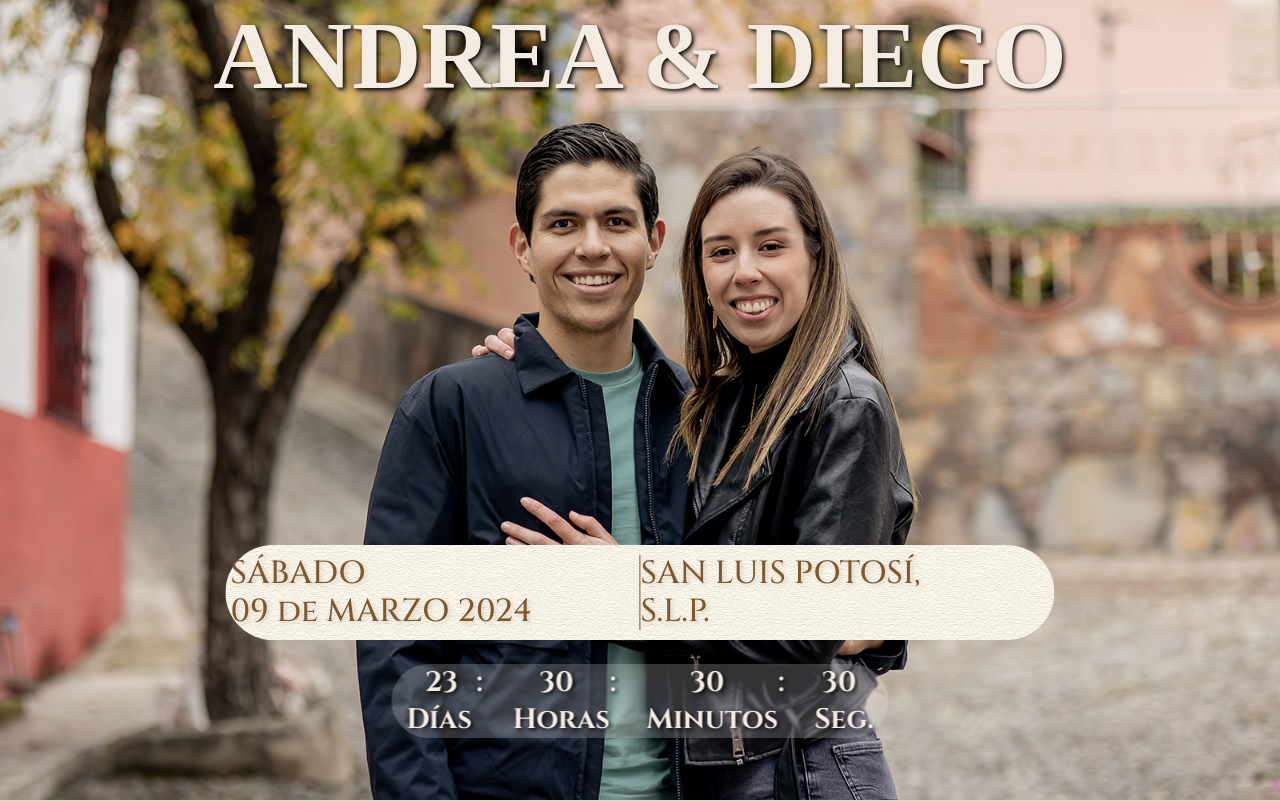
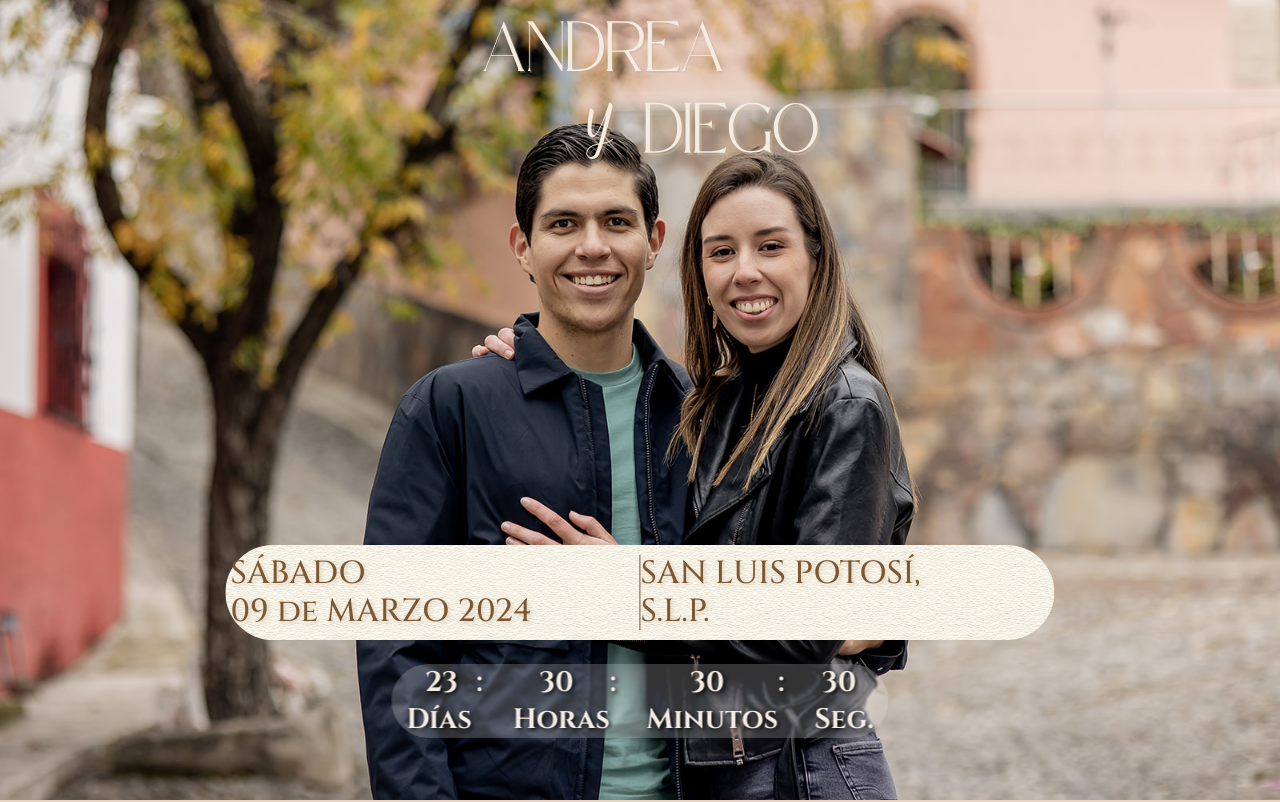
Before and after one commit to Duotech-Design/invitaciones, a React (Create React App) app: page /inicio in a window 1280 px wide. Shown: the top 802 px of the page. Built offline with nearby package versions, Linux system fonts and the light colour scheme; a web font is replaced by a local one.

Commit message:
cambio el titulo

```diff
--- a/src/components/Inicio/Inicio.js
+++ b/src/components/Inicio/Inicio.js
@@ -1,6 +1,7 @@
 import { Typography, Box } from "@mui/material";
 //import fotoInicio from '@/public/img/fotoInicio.jpg';
 import theme from "../../theme";
+import useMediaQuery from '@mui/material/useMediaQuery';
 
 const styles = {
   container: {//cambie el container por un div
@@ -19,8 +20,10 @@ const styles = {
   },
   textTop: {
     position: "absolute",
-    top: "0%", // Ajusta la posición vertical del texto "ANDREA & DIEGO"
-    width: "100%",
+    top: "5px",
+  // Ajusta la posición vertical del texto "ANDREA & DIEGO"
+    //width: "110%",
+    margin: "0 auto",
     display: "flex",
     displayDirection: "column",
     alignItems: "center",
@@ -71,11 +74,13 @@ const styles = {
 };
 
 const Inicio = () => {
+  const matches = useMediaQuery('(min-width:600px)');
   return (
     <div style={styles.container}>
-      <Typography variant="TITULO" component="h3" style={styles.textTop}>
-        ANDREA & DIEGO
-      </Typography>
+    <div style={matches ? ({ ...styles.textTop, width: "40%" }) : ({ ...styles.textTop, width: "110%" })}>
+<img src="/img/AD.svg" alt="Andrea & Diego" style={{ width: "100%" }} />
+</div>
+
       <Box>
       <Box style={styles.textContainer}>
         <div style={{ width: "50%" }}>
```
Also changed, not shown: public/img/AD.svg (added).
